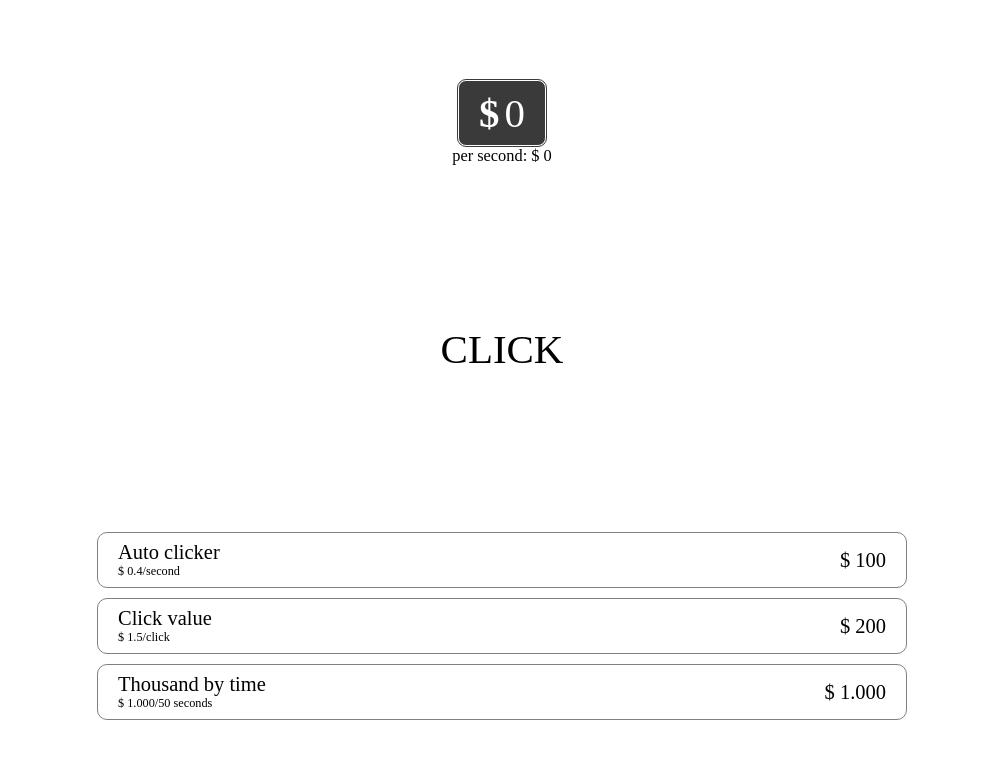
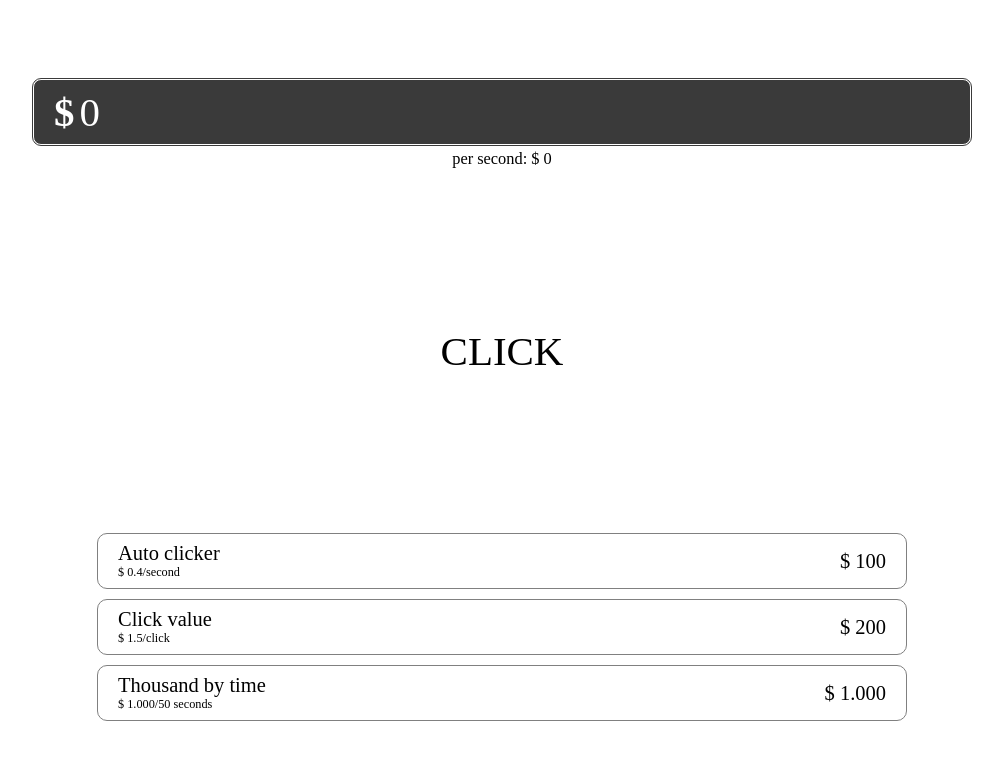
Before and after one commit to JoaoGuilherme527/clicker, a React (Create React App) app: page / in a window 1280 px wide. Shown: the top 760 px of the page, without its empty margins (138-1141 px from the left). Built offline with nearby package versions, Linux system fonts and the light colour scheme; a web font is replaced by a local one.

Commit message:
Update App.css

```diff
--- a/src/App.css
+++ b/src/App.css
@@ -12,7 +12,9 @@
     width: 70%;
     align-items: center;
     justify-content: center;
+    gap: 4px;
     .currentAmountValue {
+        width: 100%;
         display: flex;
         gap: 5px;
         padding: 8px 20px;
```
